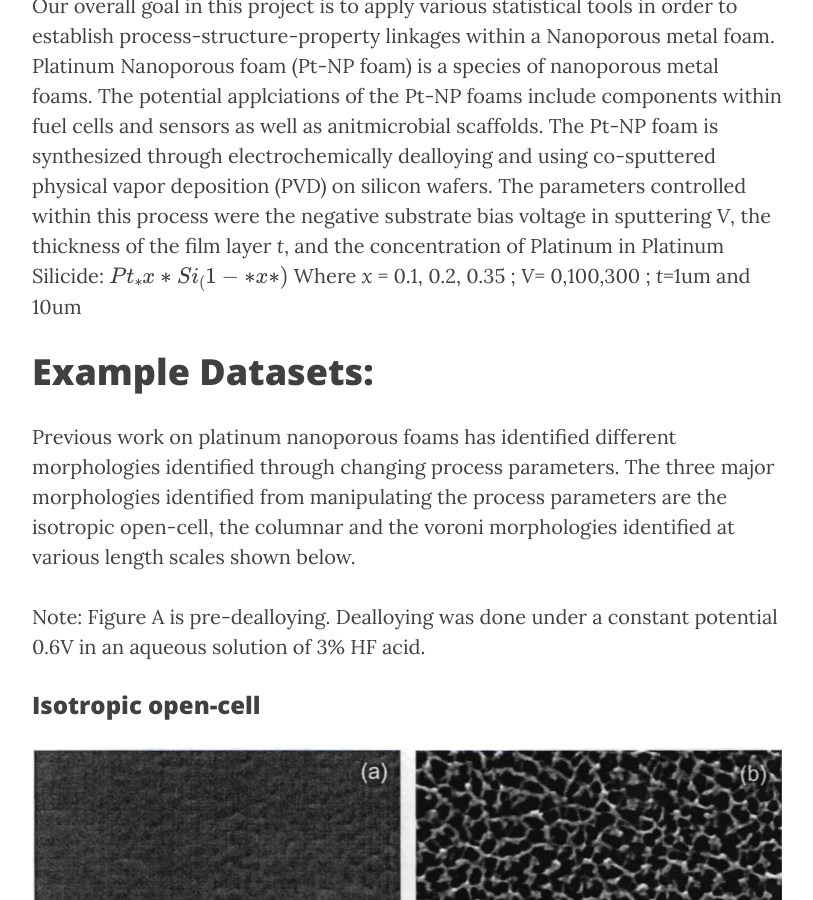
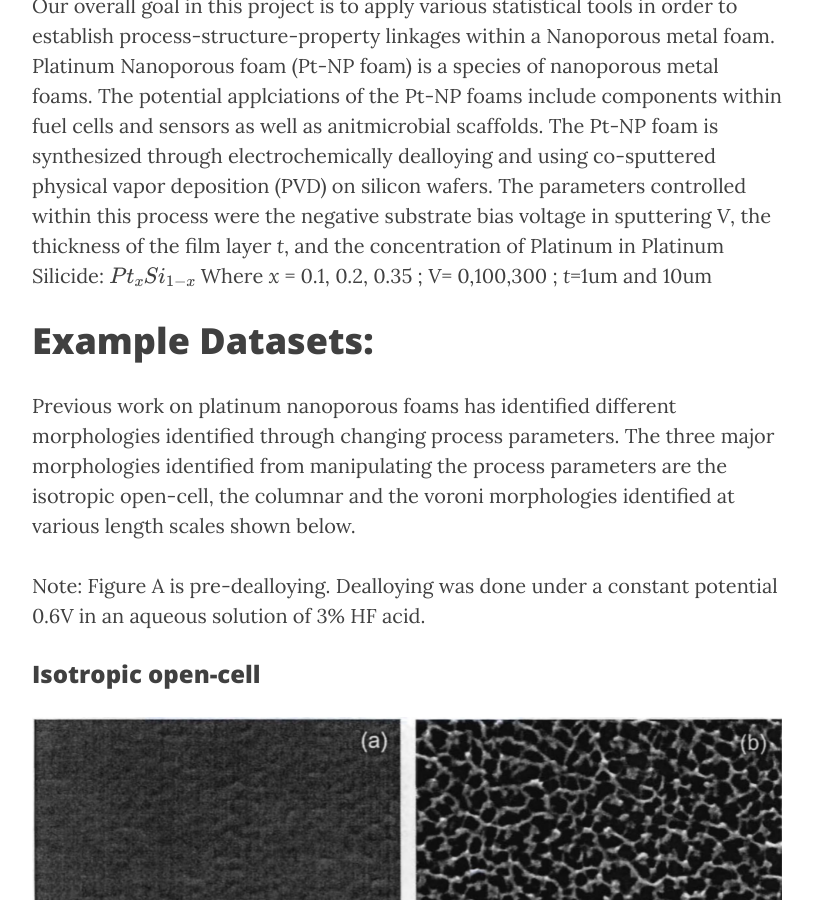
Before and after one commit to jcastillo7/MIC-Pt-NP-foams, a Jekyll site: the page built from _posts/2015-09-09-Project-Introduction.markdown, in a window 1280 px wide and 900 px high, scrolled down 561 px. Shown: the whole window, without its empty margins (233-1046 px from the left). Built offline with Jekyll 4.4.1, drawn with Linux system fonts in a browser that asks for light colours; nearby versions of some CDN libraries; formulas are drawn with MathJax 3; comment, search, counter and statistics services are not loaded.

```diff
--- a/_posts/2015-09-09-Project-Introduction.markdown
+++ b/_posts/2015-09-09-Project-Introduction.markdown
@@ -11,7 +11,7 @@ author:     Andrew Castillo
 Our overall goal in this project is to apply various statistical tools in order to establish process-structure-property linkages
 within a Nanoporous metal foam. Platinum Nanoporous foam (Pt-NP foam) is a species of nanoporous metal foams. The potential applciations of the Pt-NP foams include components within fuel cells and sensors as well as anitmicrobial scaffolds. The Pt-NP foam is synthesized through electrochemically dealloying
 and using co-sputtered physical vapor deposition (PVD) on silicon wafers. The parameters controlled within this process were the negative
-substrate bias voltage in sputtering *V*, the thickness of the film layer *t*, and the concentration of Platinum in Platinum Silicide: $$ Pt_*x*Si_(1-*x*) $$ Where *x* = 0.1, 0.2, 0.35 ; *V*= 0,100,300 ; *t*=1um and 10um
+substrate bias voltage in sputtering *V*, the thickness of the film layer *t*, and the concentration of Platinum in Platinum Silicide: $$ Pt_{x}Si_{1-x} $$ Where *x* = 0.1, 0.2, 0.35 ; *V*= 0,100,300 ; *t*=1um and 10um
 
 #Example Datasets:
 
```
